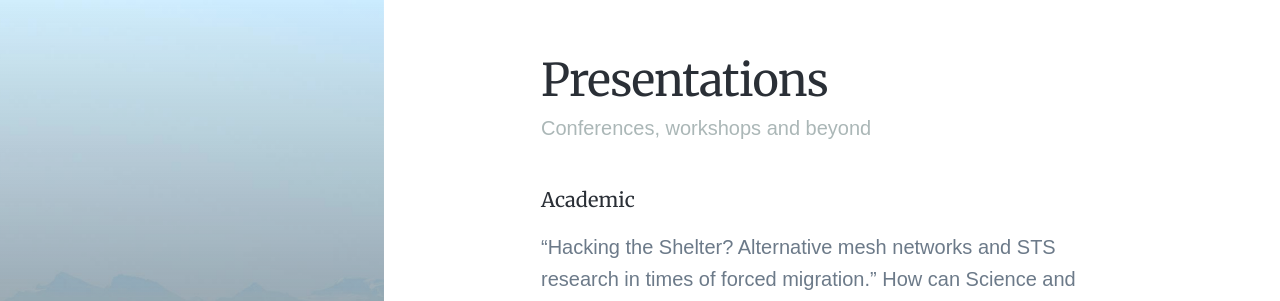
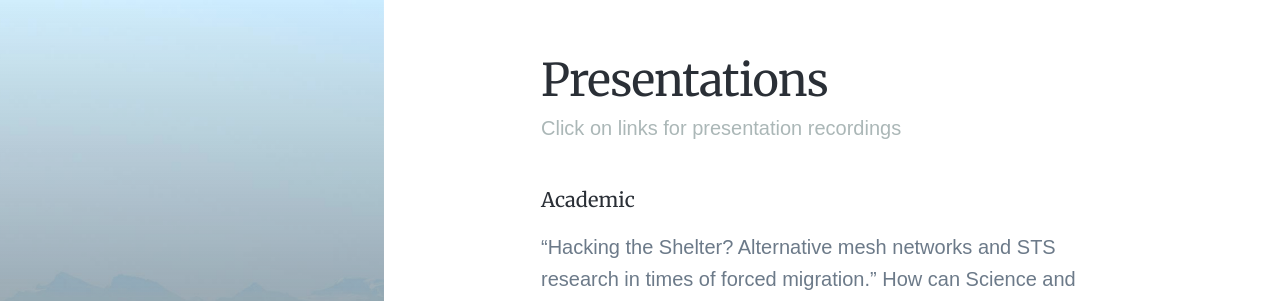
Before and after one commit to Tschuetzuci/tschuetzuci.github.io, a Jekyll site: the page built from _pages/presentations.md, in a window 1280 px wide and 900 px high. Shown: the top 301 px of the window. Built offline with Jekyll 4.4.1, drawn with Linux system fonts in a browser that asks for light colours; nearby versions of some CDN libraries; some web fonts are replaced.

Commit message:
Update presentations.md

```diff
--- a/_pages/presentations.md
+++ b/_pages/presentations.md
@@ -1,6 +1,6 @@
 ---
 title: Presentations
-subtitle: Conferences, workshops and beyond
+subtitle: Click on links for presentation recordings
 description: Presentations by Tim Schütz
 featured_image: /images/demo/demo-portrait.jpg
 ---
```
